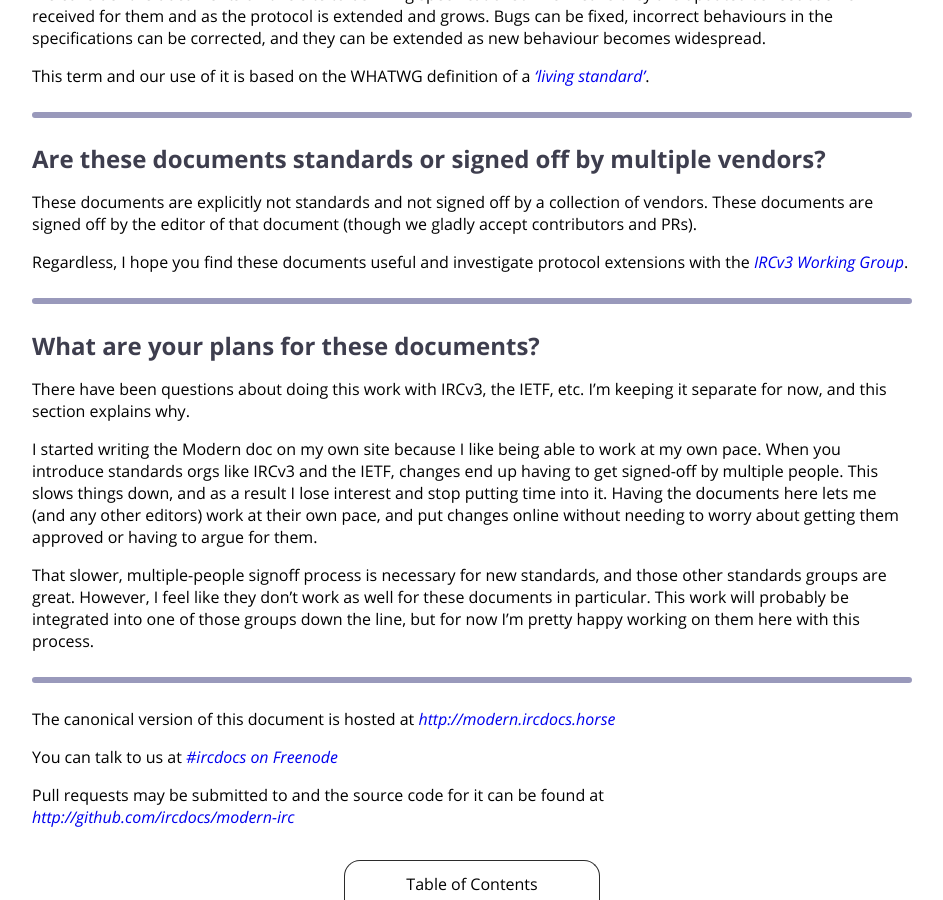
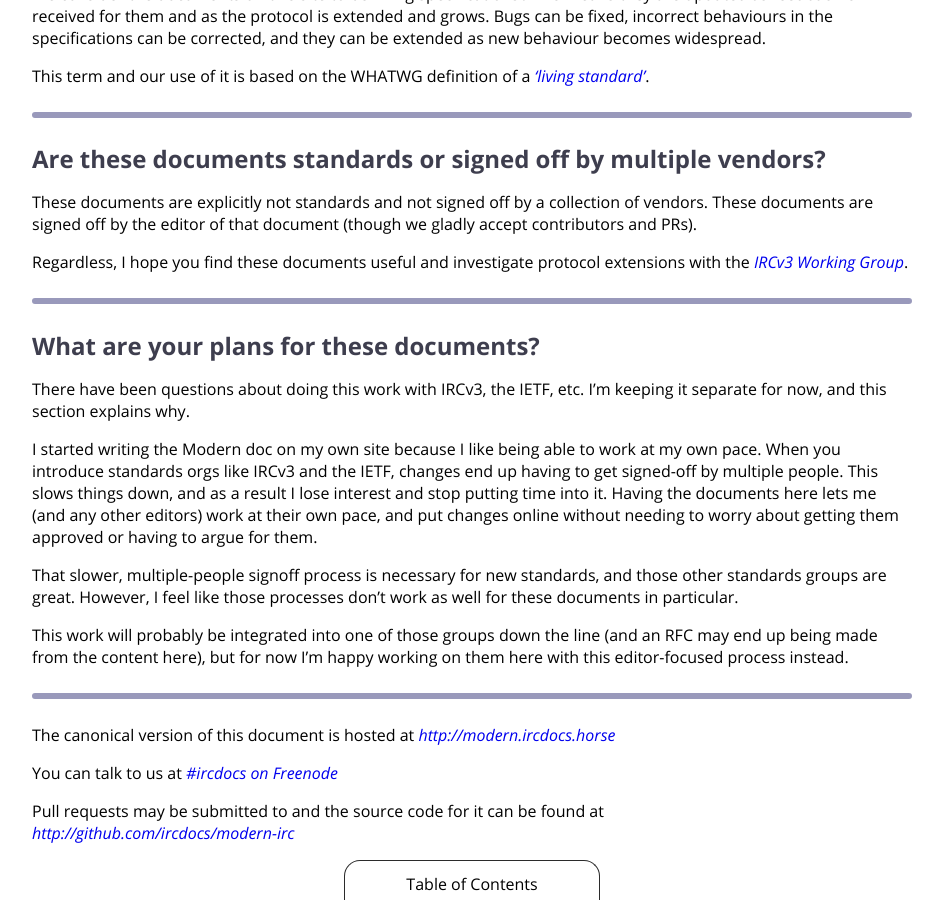
Before and after one commit to ircdocs/modern-irc, a Jekyll site: the page built from about.md, in a window 1280 px wide and 900 px high, scrolled down 776 px. Shown: the whole window, without its empty margins (168-1111 px from the left). Built offline with Jekyll 4.4.1, drawn with Linux system fonts in a browser that asks for light colours.

Commit message:
about: Further clarify

```diff
--- a/about.md
+++ b/about.md
@@ -45,4 +45,6 @@ There have been questions about doing this work with IRCv3, the IETF, etc. I'm k
 
 I started writing the Modern doc on my own site because I like being able to work at my own pace. When you introduce standards orgs like IRCv3 and the IETF, changes end up having to get signed-off by multiple people. This slows things down, and as a result I lose interest and stop putting time into it. Having the documents here lets me (and any other editors) work at their own pace, and put changes online without needing to worry about getting them approved or having to argue for them.
 
-That slower, multiple-people signoff process is necessary for new standards, and those other standards groups are great. However, I feel like they don't work as well for these documents in particular. This work will probably be integrated into one of those groups down the line, but for now I'm pretty happy working on them here with this process.
+That slower, multiple-people signoff process is necessary for new standards, and those other standards groups are great. However, I feel like those processes don't work as well for these documents in particular.
+
+This work will probably be integrated into one of those groups down the line (and an RFC may end up being made from the content here), but for now I'm happy working on them here with this editor-focused process instead.
```
